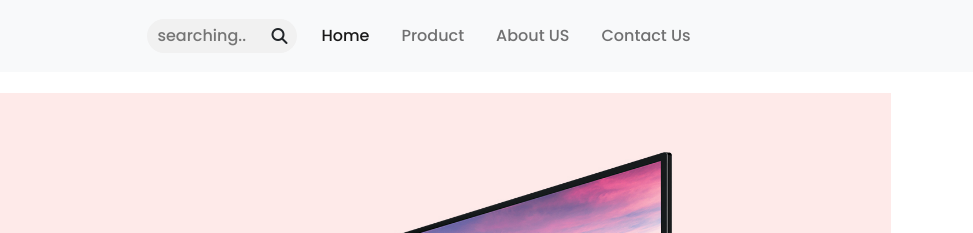
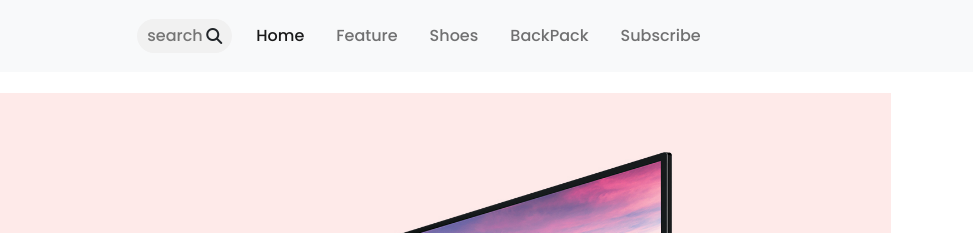
Before and after one commit to mohammadshariful/panda-commerce, a plain HTML site: page index.html in a window 1280 px wide. Shown: the top 233 px of the page, 307-1280 px from the left. Drawn offline with nearby package versions, Linux system fonts and the light colour scheme.

Commit message:
project done

```diff
--- a/css/style.css
+++ b/css/style.css
@@ -11,7 +11,7 @@ body {
 .search-input {
   position: relative;
   display: inline-block;
-  width: 150px;
+  width: 95px;
   padding: 5px 10px;
   background-color: #f1f1f1;
   border: 0;
@@ -27,6 +27,7 @@ body {
   top: 9px;
   right: 10px;
 }
+
 .banner {
   padding-top: 45px;
 }
--- a/index.html
+++ b/index.html
@@ -52,7 +52,7 @@
                   type="search"
                   name=""
                   id=""
-                  placeholder="searching.."
+                  placeholder="search"
                   class="search-input"
                 />
                 <span><i class="fas fa-search"></i></span>
@@ -61,13 +61,16 @@
                 <a class="nav-link active" aria-current="page" href="#">Home</a>
               </li>
               <li class="nav-item m-2">
-                <a class="nav-link" href="#">Product</a>
+                <a class="nav-link" href="#feature">Feature</a>
               </li>
               <li class="nav-item m-2">
-                <a class="nav-link" href="#">About US</a>
+                <a class="nav-link" href="#shoes">Shoes</a>
               </li>
               <li class="nav-item m-2">
-                <a class="nav-link" href="#">Contact Us</a>
+                <a class="nav-link" href="#backpack">BackPack</a>
+              </li>
+              <li class="nav-item m-2">
+                <a class="nav-link" href="#subscribe">Subscribe</a>
               </li>
             </ul>
           </div>
@@ -202,7 +205,7 @@
     </header>
     <!-- Feature section start -->
     <section class="container">
-      <section id="categories" class="my-5">
+      <section id="feature" class="my-5">
         <h2 class="fw-bold">Categories</h2>
        <div class="row g-3 my-3 text-white">
          <div class="col-sm-12 col-md-6 col-lg-4 ">
@@ -282,7 +285,7 @@
         </section>
         <!-- Shoes section end -->
         <!-- Bag section start-->
-        <section id="shoes" class="my-5">
+        <section id="backpack" class="my-5">
           <div class="d-flex justify-content-between">
             <h2 class="fw-bold">Backpack</h2>
             <p class="text-color">See All</p>
@@ -308,10 +311,8 @@
                   <h5 class="card-title fw-bold">Biaowang Backpack</h5>
                   <p class="card-text my-2">This card has supporting text below as a natural lead-in to additional content.</p>
                   <h5 class="fw-bold my-2">$899</h5>
-                  <a class="btn btn-dark px-3 py-2" href="#">Buy Now <span><i class="fa fa-arrow-right"></i></span></a>
+                    <a class="btn btn-dark px-3 py-2" href="#">Buy Now <span><i class="fa fa-arrow-right"></i></span></a>
                 </div>
-
-
               </div>
             </div>
             <div class="col text-center ">
@@ -321,18 +322,17 @@
                   <h5 class="card-title fw-bold">Dxyizu WS54 Smart</h5>
                   <p class="card-text my-2">This is a wider card with supporting text below as a natural lead-in to additional content. This card has even longer content than the first to show that equal height action.</p>
                   <h5 class="fw-bold my-2">$699</h5>
-                  <a class="btn btn-dark px-3 py-2" href="#">Buy Now <span><i class="fa fa-arrow-right"></i></span></a>
+                    <a class="btn btn-dark px-3 py-2" href="#">Buy Now <span><i class="fa fa-arrow-right"></i></span></a>
                 </div>
               </div>
             </div>
           </div>
-
         </section>
         <!-- Bag section end -->
       </section>
     </main>
-    <!-- Contact section start -->
-    <section id="contact" class="container my-5 d-flex justify-content-center bg-color">
+    <!-- subscribe section start -->
+    <section id="subscribe" class="container my-5 d-flex justify-content-center bg-color">
       <div class="p-5">
         <h1>LET'S STAY IN TOUCH</h1>
         <p>Get updates on sales specials and more</p>
@@ -342,13 +342,15 @@
         </div>
       </div>
     </section>
-    <!-- Contact section end -->
-    <footer class="container-fluid text-center">
+    <!-- subscribe section end -->
+    <footer class="container-fluid text-center pb-3">
       <h5> &copy; 2025. Panda Commerce. All rights reserved</h5>
       <small class="fs-6">
         By <span class="color fs-5">&hearts;</span> Shariful
       </small>
     </footer>
+
+
     <!-- Bootstrap js cdn link -->
     <script
       src="https://cdn.jsdelivr.net/npm/bootstrap@5.1.3/dist/js/bootstrap.bundle.min.js"
```
